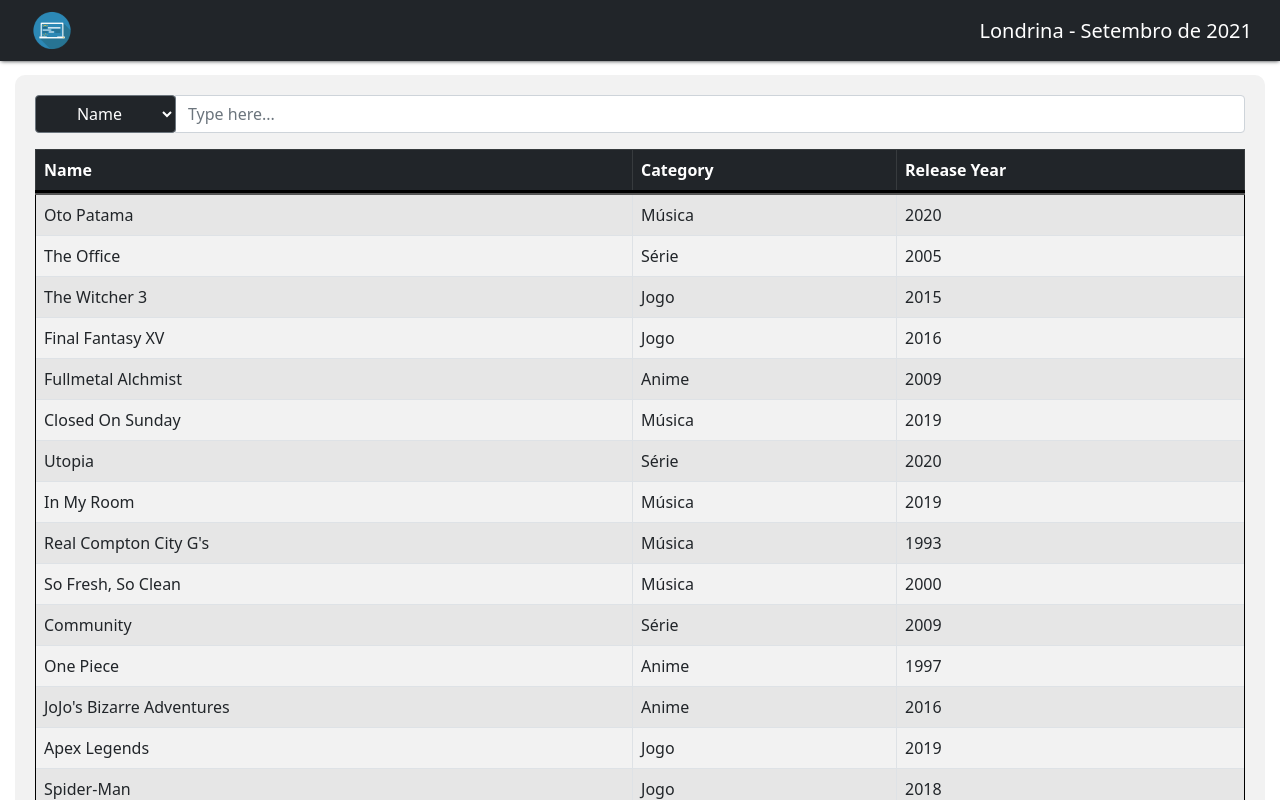
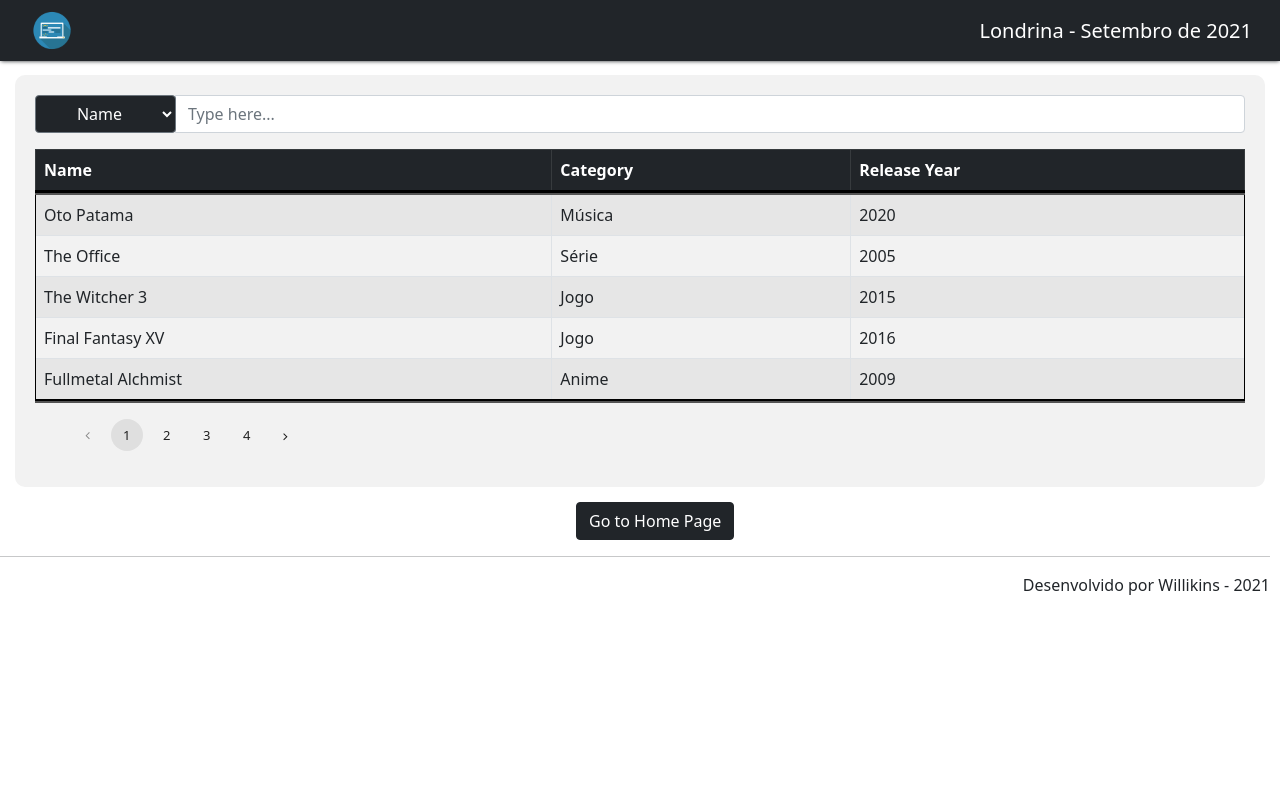
Before and after one commit to WillikinsM/hello-reactApp, a React (Create React App) app: page /table in a window 1280 px wide. Shown: the top 800 px of the page. Built offline with nearby package versions, Linux system fonts and the light colour scheme.

Commit message:
testing the implementation off a pagination for table

```diff
--- a/src/routes/myData/components/table/index.scss
+++ b/src/routes/myData/components/table/index.scss
@@ -21,3 +21,73 @@
 .table {
   width: 100%;
 }
+
+.pagination-container {
+  display: flex;
+  list-style-type: none;
+
+  .pagination-item {
+    padding: 0 12px;
+    height: 32px;
+    text-align: center;
+    margin: auto 4px;
+    color: rgba(0, 0, 0, 0.87);
+    display: flex;
+    box-sizing: border-box;
+    align-items: center;
+    letter-spacing: 0.01071em;
+    border-radius: 16px;
+    line-height: 1.43;
+    font-size: 13px;
+    min-width: 32px;
+
+    &.dots:hover {
+      background-color: transparent;
+      cursor: default;
+    }
+    &:hover {
+      background-color: rgba(0, 0, 0, 0.04);
+      cursor: pointer;
+    }
+
+    &.selected {
+      background-color: rgba(0, 0, 0, 0.08);
+    }
+
+    .arrow {
+      &::before {
+        position: relative;
+        /* top: 3pt; Uncomment this to lower the icons as requested in comments*/
+        content: "";
+        /* By using an em scale, the arrows will size with the font */
+        display: inline-block;
+        width: 0.4em;
+        height: 0.4em;
+        border-right: 0.12em solid rgba(0, 0, 0, 0.87);
+        border-top: 0.12em solid rgba(0, 0, 0, 0.87);
+      }
+
+      &.left {
+        transform: rotate(-135deg) translate(-50%);
+      }
+
+      &.right {
+        transform: rotate(45deg);
+      }
+    }
+
+    &.disabled {
+      pointer-events: none;
+
+      .arrow::before {
+        border-right: 0.12em solid rgba(0, 0, 0, 0.43);
+        border-top: 0.12em solid rgba(0, 0, 0, 0.43);
+      }
+
+      &:hover {
+        background-color: transparent;
+        cursor: default;
+      }
+    }
+  }
+}
--- a/src/routes/myData/components/table/index.tsx
+++ b/src/routes/myData/components/table/index.tsx
@@ -1,6 +1,7 @@
 import "./index.scss";
 import "bootstrap-icons/font/bootstrap-icons.css";
-
+import { useMemo } from "react";
+import classnames from "classnames";
 const tableData = [
   { name: "Oto Patama", category: "Música", releaseYear: 2020 },
   { name: "The Office", category: "Série", releaseYear: 2005 },
@@ -38,4 +39,140 @@
   );
 };
 
-export { CreateRows, tableData };
+const DOTS = "...";
+
+const range = (start: number, end: number) => {
+  let length = end - start + 1;
+  return Array.from({ length }, (_, idx) => idx + start);
+};
+
+interface PropsPag {
+  totalCount: number;
+  pageSize: number;
+  siblingCount: number;
+  currentPage: number;
+}
+
+const usePagination = ({
+  totalCount,
+  pageSize,
+  siblingCount = 1,
+  currentPage,
+}: PropsPag) => {
+  const paginationRange = useMemo(() => {
+    const totalPageCount = Math.ceil(totalCount / pageSize);
+
+    const totalPageNumbers = siblingCount + 5;
+
+    if (totalPageNumbers >= totalPageCount) {
+      return range(1, totalPageCount);
+    }
+
+    const leftSiblingIndex = Math.max(currentPage - siblingCount, 1);
+    const rightSiblingIndex = Math.min(
+      currentPage + siblingCount,
+      totalPageCount
+    );
+
+    const shouldShowLeftDots = leftSiblingIndex > 2;
+    const shouldShowRightDots = rightSiblingIndex < totalPageCount - 2;
+
+    const firstPageIndex = 1;
+    const lastPageIndex = totalPageCount;
+
+    if (!shouldShowLeftDots && shouldShowRightDots) {
+      let leftItemCount = 3 + 2 * siblingCount;
+      let leftRange = range(1, leftItemCount);
+
+      return [...leftRange, DOTS, totalPageCount];
+    }
+
+    if (shouldShowLeftDots && !shouldShowRightDots) {
+      let rightItemCount = 3 + 2 * siblingCount;
+      let rightRange = range(
+        totalPageCount - rightItemCount + 1,
+        totalPageCount
+      );
+      return [firstPageIndex, DOTS, ...rightRange];
+    }
+
+    if (shouldShowLeftDots && shouldShowRightDots) {
+      let middleRange = range(leftSiblingIndex, rightSiblingIndex);
+      return [firstPageIndex, DOTS, ...middleRange, DOTS, lastPageIndex];
+    }
+  }, [totalCount, pageSize, siblingCount, currentPage]);
+
+  return paginationRange;
+};
+
+const Pagination = (props: any) => {
+  const {
+    onPageChange,
+    totalCount,
+    siblingCount = 1,
+    currentPage,
+    pageSize,
+    className,
+  } = props;
+
+  const paginationRange: (string | number)[] = usePagination({
+    currentPage,
+    totalCount,
+    siblingCount,
+    pageSize,
+  })!;
+
+  if (currentPage === 0 || paginationRange.length < 2) {
+    return null;
+  }
+
+  const onNext = () => {
+    onPageChange(currentPage + 1);
+  };
+
+  const onPrevious = () => {
+    onPageChange(currentPage - 1);
+  };
+
+  let lastPage = paginationRange[paginationRange.length - 1];
+  return (
+    <ul
+      className={classnames("pagination-container", { [className]: className })}
+    >
+      <li
+        className={classnames("pagination-item", {
+          disabled: currentPage === 1,
+        })}
+        onClick={onPrevious}
+      >
+        <div className="arrow left" />
+      </li>
+      {paginationRange.map((pageNumber) => {
+        if (pageNumber === DOTS) {
+          return <li className="pagination-item dots">&#8230;</li>;
+        }
+
+        return (
+          <li
+            className={classnames("pagination-item", {
+              selected: pageNumber === currentPage,
+            })}
+            onClick={() => onPageChange(pageNumber)}
+          >
+            {pageNumber}
+          </li>
+        );
+      })}
+      <li
+        className={classnames("pagination-item", {
+          disabled: currentPage === lastPage,
+        })}
+        onClick={onNext}
+      >
+        <div className="arrow right" />
+      </li>
+    </ul>
+  );
+};
+
+export { CreateRows, tableData, Pagination };
--- a/src/routes/myData/index.tsx
+++ b/src/routes/myData/index.tsx
@@ -1,47 +1,31 @@
-import React, { useState } from "react";
+import React, { useState, useMemo } from "react";
 import { Link } from "react-router-dom";
+import FormTable from "./components/forms";
+import { tableData, CreateRows, Pagination } from "./components/table";
 
-import FormTable from "./components/forms";
-
-import { tableData, CreateRows } from "./components/table";
+let PageSize = 5;
 
 const DataTab = () => {
   const [sortingColumn, setSortingColumn] = useState("");
   const [sortingOrder, setSortingOrder] = useState("");
   const [sortedColumn, setSortedColumn] = useState("");
 
+  // eslint-disable-next-line react-hooks/exhaustive-deps
   let adjustableValue = [...tableData];
 
-  if (sortingColumn === "name") {
+  if (
+    sortingColumn === "name" ||
+    sortingColumn === "category" ||
+    sortingColumn === "releaseYear"
+  ) {
     adjustableValue.sort((a, b) => {
-      if (a.name < b.name) {
+      if (a[sortingColumn] < b[sortingColumn]) {
         return sortingOrder === "asc" ? -1 : 1;
       }
-      if (a.name > b.name) {
+      if (a[sortingColumn] > b[sortingColumn]) {
         return sortingOrder === "asc" ? 1 : -1;
       }
 
-      return 0;
-    });
-  } else if (sortingColumn === "category") {
-    adjustableValue.sort((a, b) => {
-      if (a.category < b.category) {
-        return sortingOrder === "asc" ? -1 : 1;
-      }
-      if (a.category > b.category) {
-        return sortingOrder === "asc" ? 1 : -1;
-      }
-
-      return 0;
-    });
-  } else if (sortingColumn === "releaseYear") {
-    adjustableValue.sort((a, b) => {
-      if (a.releaseYear < b.releaseYear) {
-        return sortingOrder === "asc" ? -1 : 1;
-      }
-      if (a.releaseYear > b.releaseYear) {
-        return sortingOrder === "asc" ? 1 : -1;
-      }
       return 0;
     });
   }
@@ -55,6 +39,14 @@
     setSortingColumn(key);
     setSortedColumn(key);
   };
+
+  const [currentPage, setCurrentPage] = useState(1);
+
+  const currentTableData = useMemo(() => {
+    const firstPageIndex = (currentPage - 1) * PageSize;
+    const lastPageIndex = firstPageIndex + PageSize;
+    return adjustableValue.slice(firstPageIndex, lastPageIndex);
+  }, [adjustableValue, currentPage]);
 
   return (
     <>
@@ -122,7 +114,7 @@
               </tr>
             </thead>
             <tbody>
-              {adjustableValue.map((item) => (
+              {currentTableData.map((item) => (
                 <CreateRows
                   key={item.name}
                   name={item.name}
@@ -132,6 +124,13 @@
               ))}
             </tbody>
           </table>
+          <Pagination
+            className="pagination-bar"
+            currentPage={currentPage}
+            totalCount={adjustableValue.length}
+            pageSize={PageSize}
+            onPageChange={(page: number) => setCurrentPage(page)}
+          />
         </div>
       </div>
       <div className="router-button">
```
